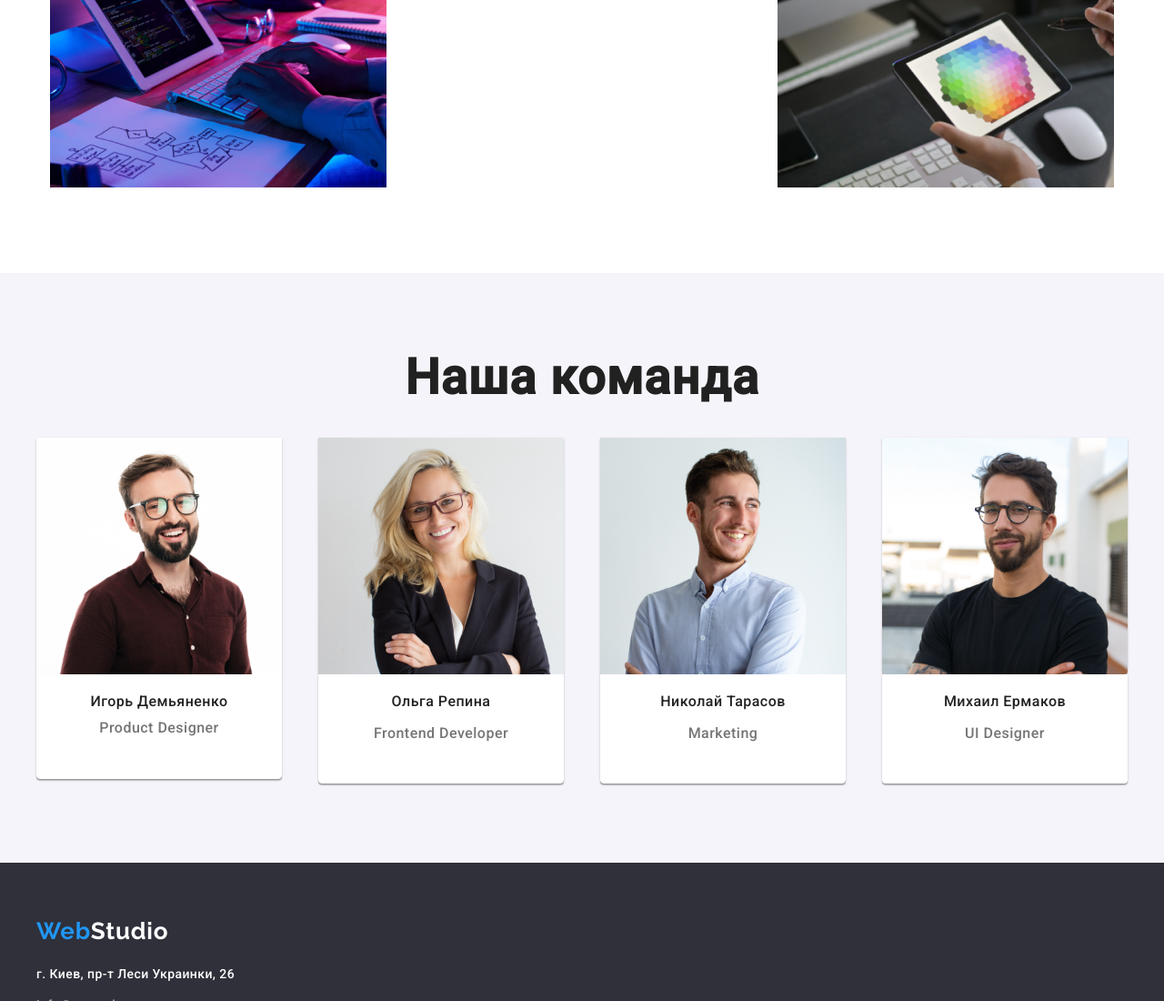
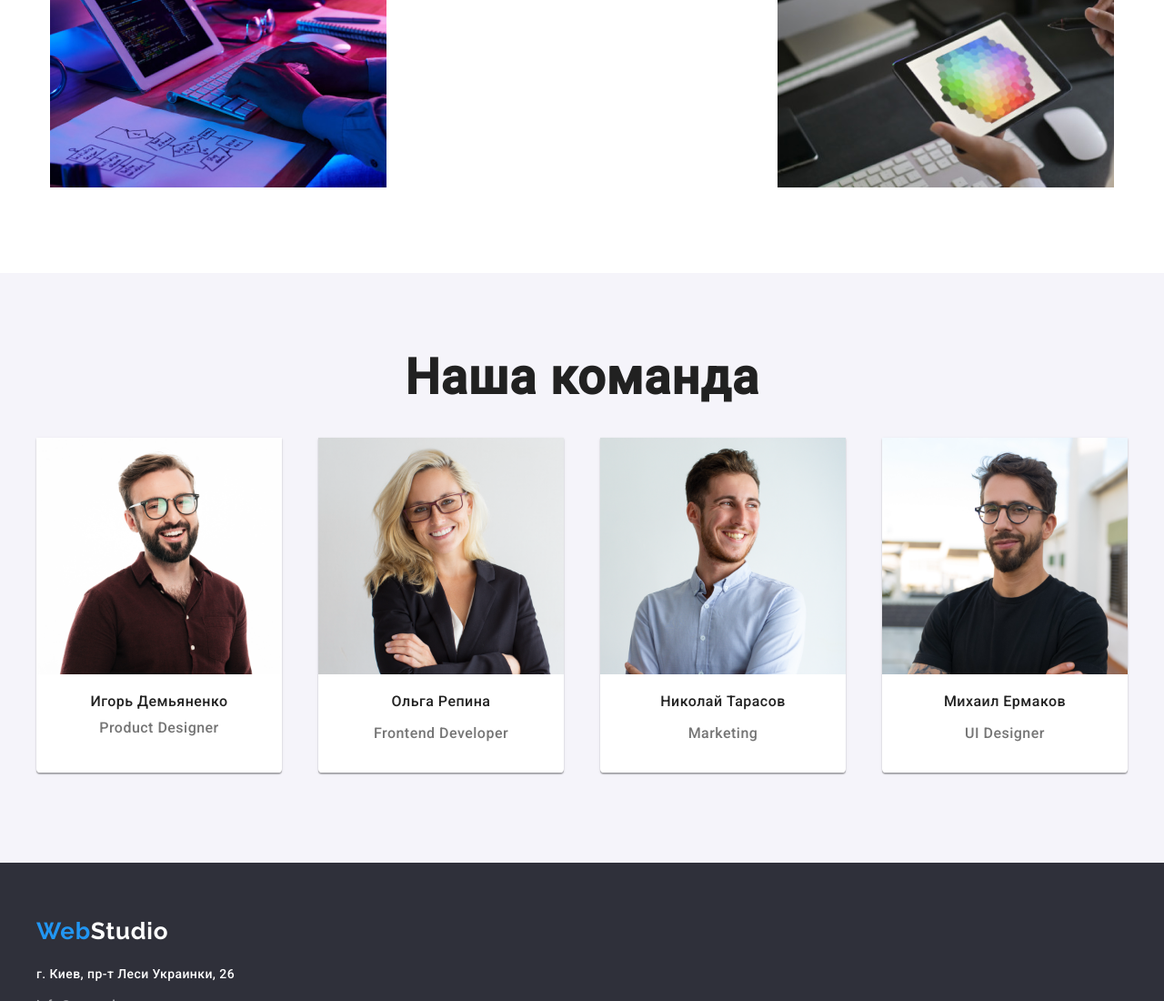
Before and after one commit to Serhii-Kolechko/goit-markup-hw-03, a plain HTML site: page index.html in a window 1280 px wide. Shown: the part 1149-2249 px from the top of the page at 91% size. Drawn offline with nearby package versions, Linux system fonts and the light colour scheme.

Commit message:
правки
1.убрал высоту у iten-team
2. сделал размер карточки 270х368

```diff
--- a/css/main.css
+++ b/css/main.css
@@ -420,7 +420,7 @@ padding-top: 94px;
 
 .item-team{
   width: 270px;
-  height: 380px;
+
   margin-right: 30px;
 }
 .item-team:nth-last-child(4n+1){
@@ -434,11 +434,11 @@ padding-top: 94px;
 }
 .card{
   width: 270px;
-
+  height: 368px;
   overflow: hidden;
   border: transparent;
   box-shadow: 0px 1px 3px rgba(0, 0, 0, 0.12), 0px 1px 1px rgba(0, 0, 0, 0.14), 0px 2px 1px rgba(0, 0, 0, 0.2);
-border-radius: 0px 0px 4px 4px;
+  border-radius: 0px 0px 4px 4px;
 }
 
 
@@ -446,6 +446,7 @@ border-radius: 0px 0px 4px 4px;
   display: block;
 
   width: 270px;
+
 
 }
 .card-content{
```
Also changed, not shown: index.html (+1 -1 lines).
